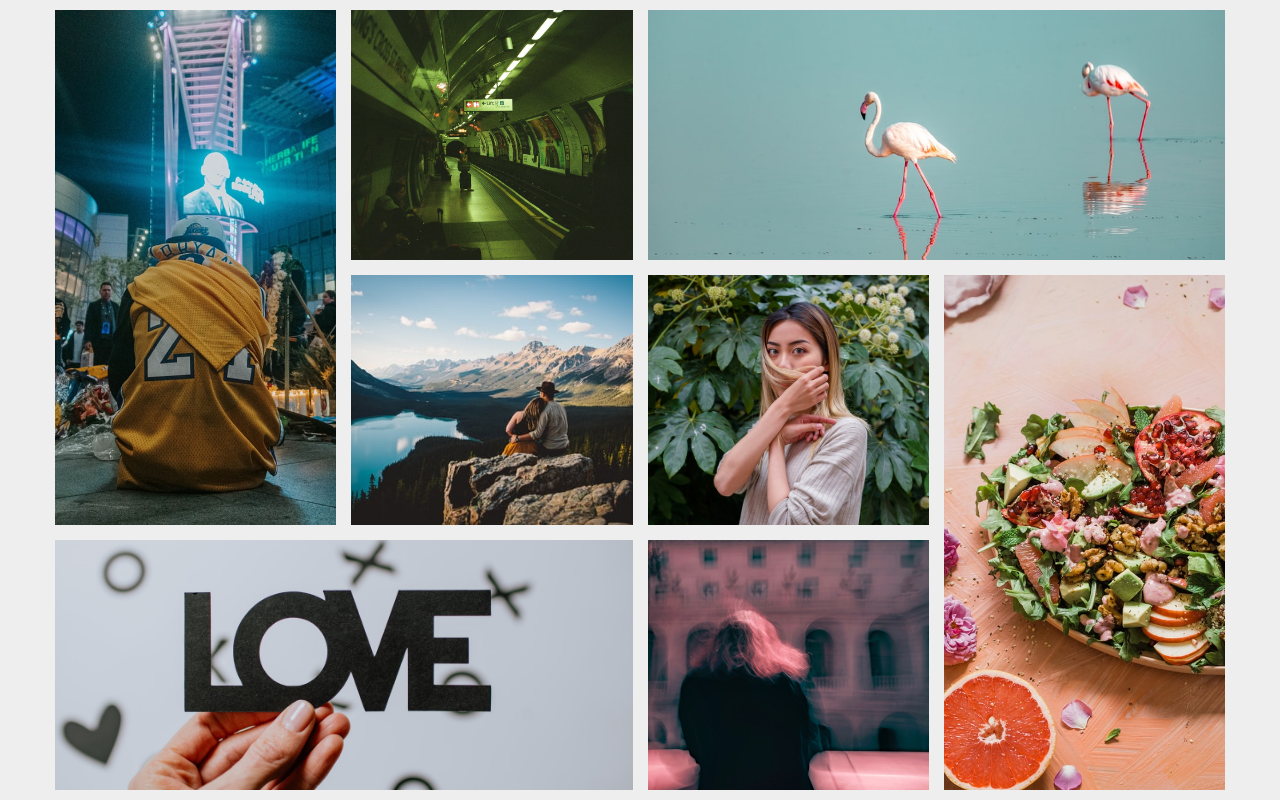
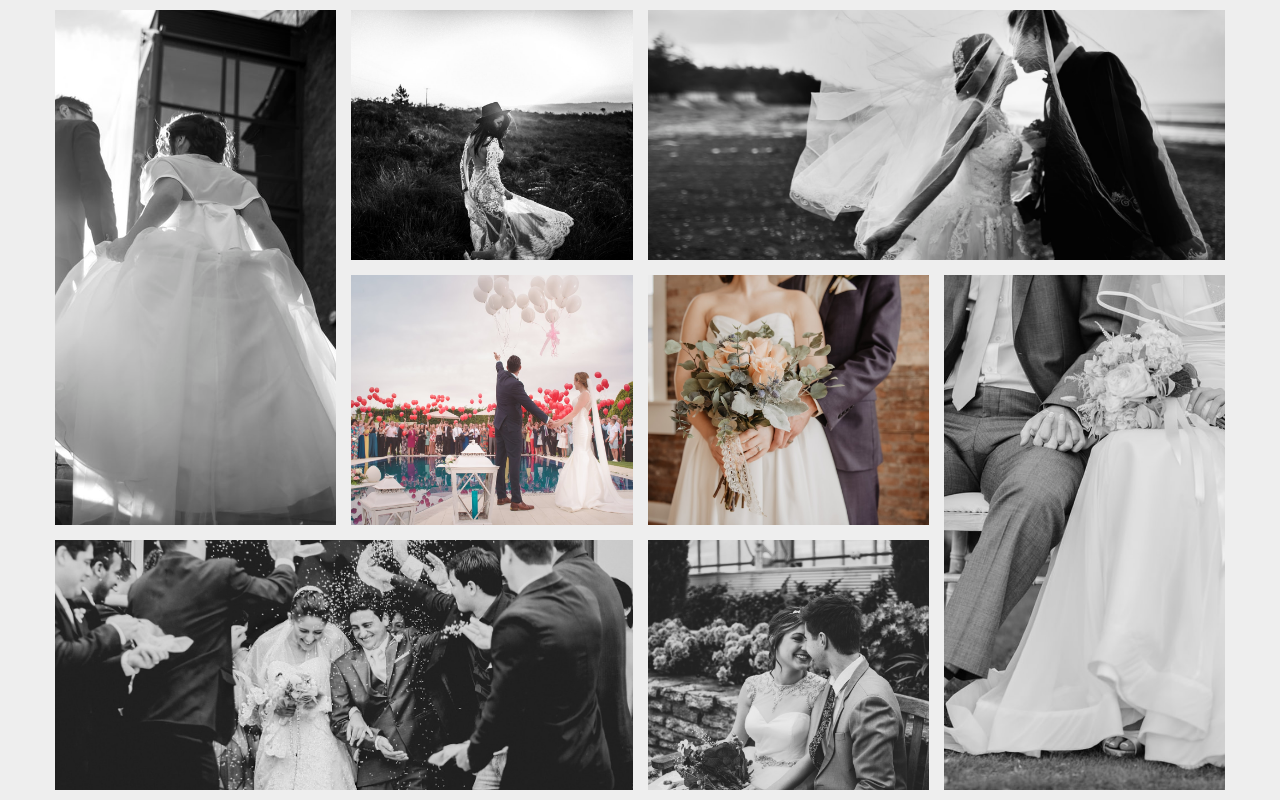
Before and after one commit to vedscorpuz/img-gallery, a plain HTML site: page index.html in a window 1280 px wide. Drawn offline with nearby package versions, Linux system fonts and the light colour scheme.

Commit message:
added b&w photos

```diff
--- a/index.html
+++ b/index.html
@@ -10,28 +10,28 @@
 <body>
     <div class="container">
         <div class="image-gallery">
-            <a href="img/img1.jpg" class="img-1">
+            <a href="img/img-1.jpg" class="img-1">
                 <ion-icon name="expand-outline" class="icon"></ion-icon>
             </a>
-            <a href="img/img2.jpg" class="img-2">
+            <a href="img/img-2.jpg" class="img-2">
                 <ion-icon name="expand-outline" class="icon"></ion-icon>
             </a>
-            <a href="img/img3.jpg" class="img-3">
+            <a href="img/img-3.jpg" class="img-3">
                 <ion-icon name="expand-outline" class="icon"></ion-icon>
             </a>
-            <a href="img/img4.jpg" class="img-4">
+            <a href="img/img-4.jpg" class="img-4">
                 <ion-icon name="expand-outline" class="icon"></ion-icon>
             </a>
-            <a href="img/img5.jpg" class="img-5">
+            <a href="img/img-5.jpg" class="img-5">
                 <ion-icon name="expand-outline" class="icon"></ion-icon>
             </a>
-            <a href="img/img6.jpg" class="img-6">
+            <a href="img/img-6.jpg" class="img-6">
                 <ion-icon name="expand-outline" class="icon"></ion-icon>
             </a>
-            <a href="img/img7.jpg" class="img-7">
+            <a href="img/img-7.jpg" class="img-7">
                 <ion-icon name="expand-outline" class="icon"></ion-icon>
             </a>
-            <a href="img/img8.jpg" class="img-8">
+            <a href="img/img-8.jpg" class="img-8">
                 <ion-icon name="expand-outline" class="icon"></ion-icon>
             </a>
         </div>
--- a/styles.css
+++ b/styles.css
@@ -12,7 +12,7 @@ html {
 body {
     width: 100%;
     height: 100vh;
-    background-color: #eee;
+    background-color: #eeeeee;
     display: flex;
 }
 
@@ -79,43 +79,43 @@ body {
 .img-1 {
     grid-area: img-1;
     min-height: 51.5rem;
-    background-image: url(img/img1.jpg);
+    background-image: url(img/img-1.jpg);
 }
 
 .img-2 {
     grid-area: img-2;
-    background-image: url(img/img2.jpg);
+    background-image: url(img/img-2.jpg);
 }
 
 .img-3 {
     grid-area: img-3;
-    background-image: url(img/img3.jpg);
+    background-image: url(img/img-3.jpg);
 }
 
 .img-4 {
     grid-area: img-4;
-    background-image: url(img/img4.jpg);
+    background-image: url(img/img-4.jpg);
 }
 
 .img-5 {
     grid-area: img-5;
-    background-image: url(img/img5.jpg);
+    background-image: url(img/img-5.jpg);
 }
 
 .img-6 {
     grid-area: img-6;
     min-height: 51.5rem;
-    background-image: url(img/img6.jpg);
+    background-image: url(img/img-6.jpg);
 }
 
 .img-7 {
     grid-area: img-7;
-    background-image: url(img/img7.jpg);
+    background-image: url(img/img-7.jpg);
 }
 
 .img-8 {
     grid-area: img-8;
-    background-image: url(img/img8.jpg);
+    background-image: url(img/img-8.jpg);
 }
 
 @media screen and (max-width: 900px) {
```
Also changed, not shown: img/img-1.jpg (added), img/img-2.jpg (added), img/img-3.jpg (added), img/img-4.jpg (added), img/img-5.jpg (added), img/img-6.jpg (added), img/img-7.jpg (added), img/img-8.jpg (added).
